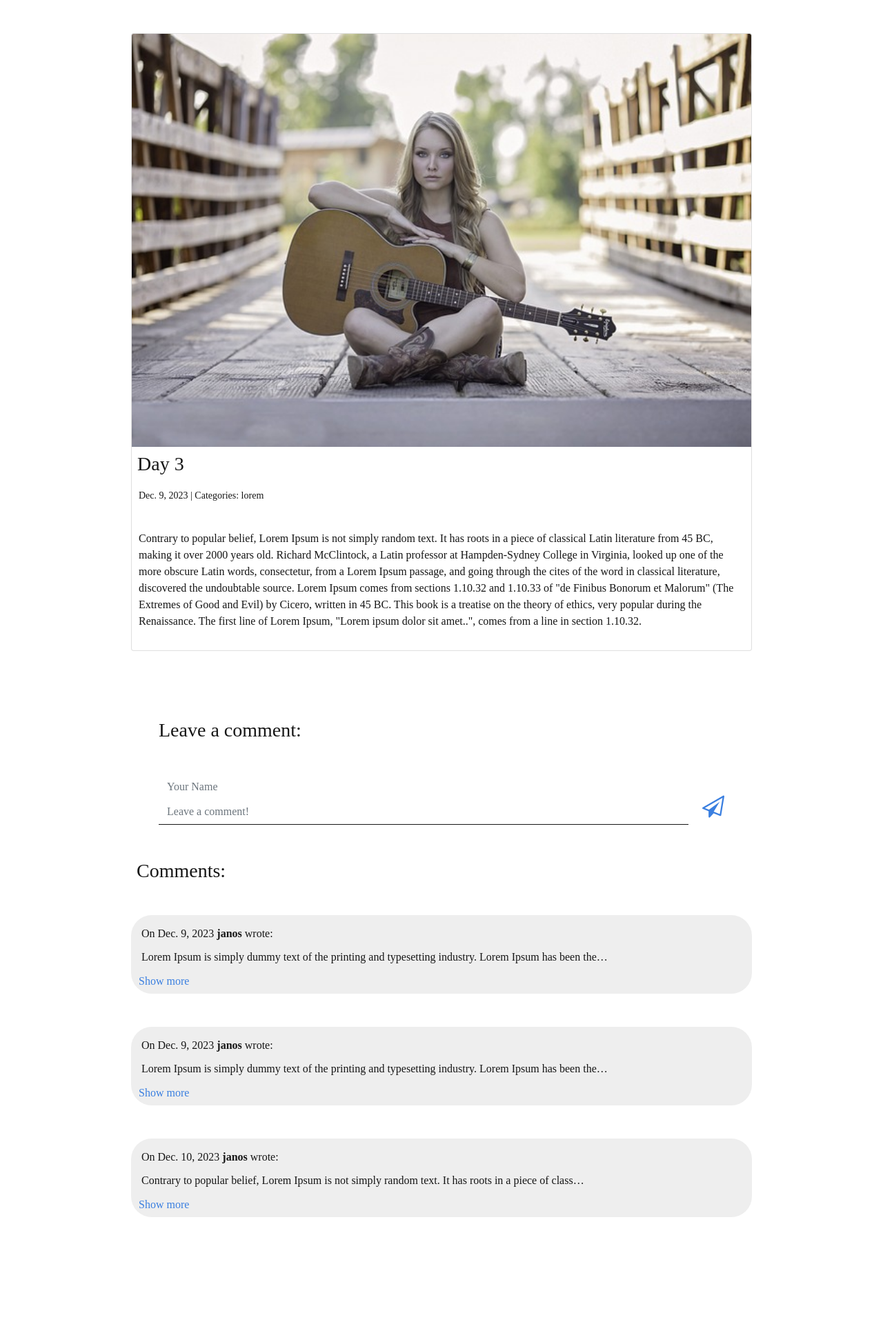
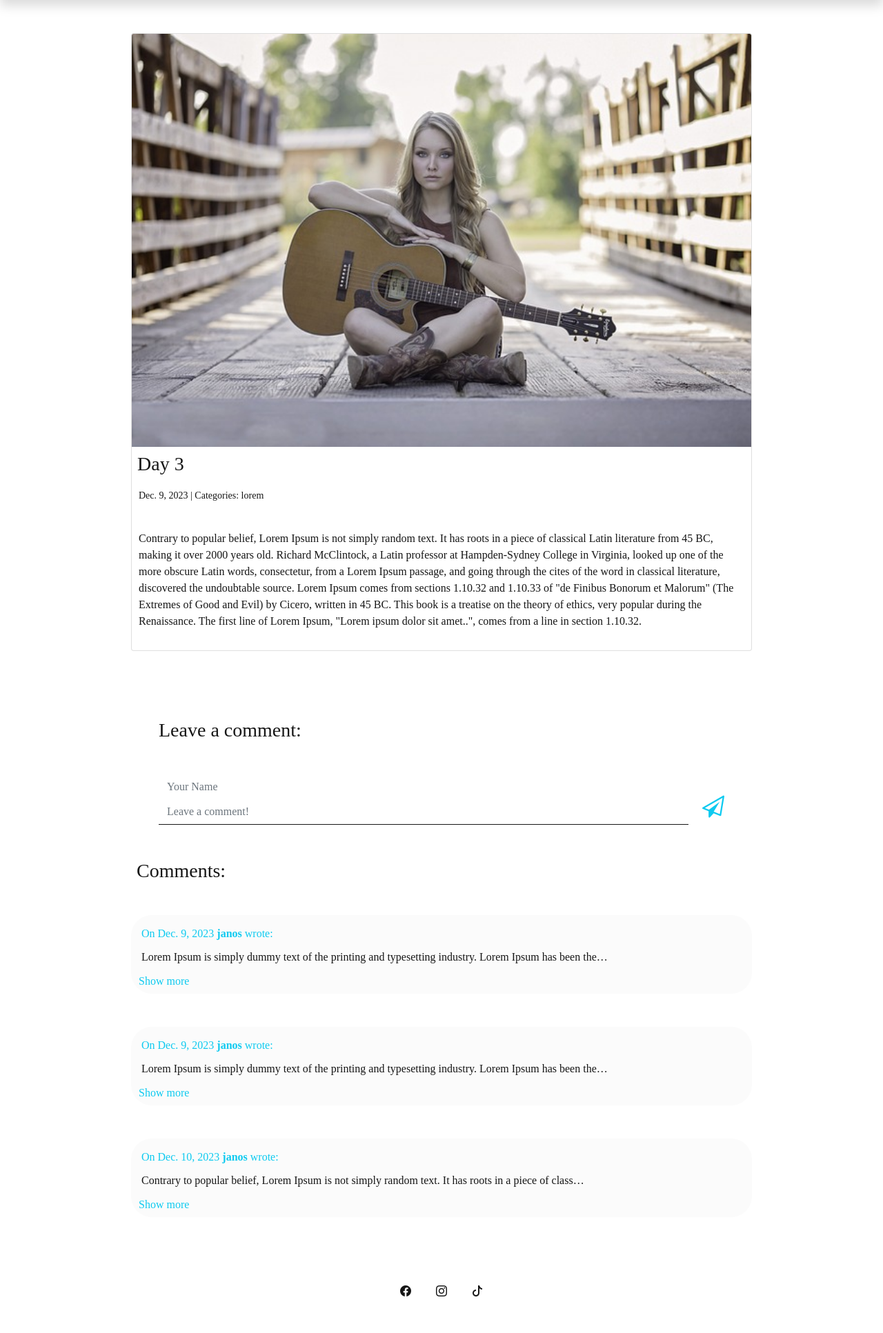
Before and after one commit to janos870/django-blog, a Django app: page /post/12/ in a window 1280 px wide. Shown: the part 118-2051 px from the top of the page at 69% size. Before the commit the page ends 1883 px from the top, so only its background shows below. Run offline with Django 5.2, Linux system fonts and the light colour scheme; data comes from the database, SQL or seed files in the repository; some web fonts are replaced.

Commit message:
add footer

```diff
--- a/blog/templates/blog/detail.html
+++ b/blog/templates/blog/detail.html
@@ -23,14 +23,14 @@
       <div>{{ form.author }}</div>
       <div class="textarea">{{ form.body }}</div>
     </div>
-    <button class="send-btn" type="submit"><i class="fa fa-send-o fa-2x"></i></button>
+    <button class="send-btn" type="submit"><i class="fa fa-send-o fa-2x text-info"></i></button>
   </form>
 
   <div class="comment-body">
     <h3 class="my-5 ms-2">Comments:</h3>
     {% for comment in comments %}
       <div class="comment-content my-5">
-        <p>
+        <p class="text-info ">
           On {{ comment.created_on.date }} <b>{{ comment.author }}</b> wrote:
         </p>
 
@@ -40,7 +40,7 @@
         </div>
 
         {% if comment.body|length > 100 %}
-        <button id="toggleBtn-{{ comment.id }}" class="toggle-btn" onclick="toggleComment({{ comment.id }})">Show more</button>
+          <button id="toggleBtn-{{ comment.id }}" class="toggle-btn text-info " onclick="toggleComment({{ comment.id }})">Show more</button>
         {% endif %}
       </div>
     {% endfor %}
--- a/blog/templates/blog/index.html
+++ b/blog/templates/blog/index.html
@@ -7,7 +7,7 @@
       <div class="row">
         {% for post in posts %}
           <div class="col-lg-4 col-md-6 col-sm-12">
-            <div class="card">
+            <div class="card shadow">
               {% if post.image %}
                 <img src="{{ post.image.url }}" alt="{{ post.title }} Image" class="card-img-top" />
               {% endif %}
--- a/static/style.css
+++ b/static/style.css
@@ -1,12 +1,12 @@
+/* default styles */
+
 :root {
     --primary-light: #fff;
-    --secondary-light: #eeeeee;
+    --secondary-light: #FBFBFB;
     --primary-dark: #161616;
     --secondary-dark: #1e1e1e;
     --blue: #3a7fe0;
 }
-
-/* default styles */
 
 body {
     font-family: 'ABeeZee';
@@ -23,6 +23,7 @@ a:hover {
     opacity: 0.7;
 }
 
+
 /* post list styles */
 
 .posts .card {
@@ -36,6 +37,7 @@ a:hover {
 .post .card {
     max-width: 900px;
     margin: auto;
+
 }
 .post h3, small, p {
     margin: 10px;
@@ -79,7 +81,6 @@ form {
     border: none;
     background: none;
     cursor: pointer;
-    color: var(--blue);
     transform: scale(1);
     transition: 0.3s;
 }
@@ -102,7 +103,6 @@ form {
 .toggle-btn {
     background: none;
     border: none;
-    color: var(--blue);
 }
 .toggle-btn:hover {
     opacity: 0.7;
@@ -113,13 +113,18 @@ form {
     border-radius: 30px;
 }
 
+/* footer style */
+
+footer a {
+    margin: 10px;
+}
+
 
 @media (max-width: 768px){
     .comment-body {
         width: 90%;
     }
 }
-
 
 
 
@@ -145,12 +150,6 @@ form {
     form i {
         color: var(--primary-light);
     }
-    .send-btn i{
-        color: var(--blue);
-    }
-    .toggle-btn {
-        color: var(--blue);
-    }
     .comment-content {
         background-color: var(--secondary-dark);
     }
--- a/templates/base.html
+++ b/templates/base.html
@@ -11,10 +11,11 @@
     <link href="https://cdn.jsdelivr.net/npm/bootstrap@5.0.2/dist/css/bootstrap.min.css" rel="stylesheet" integrity="sha384-EVSTQN3/azprG1Anm3QDgpJLIm9Nao0Yz1ztcQTwFspd3yD65VohhpuuCOmLASjC" crossorigin="anonymous">
     <link href='https://fonts.googleapis.com/css?family=ABeeZee' rel='stylesheet'>
     <link rel="stylesheet" href="https://cdnjs.cloudflare.com/ajax/libs/font-awesome/4.7.0/css/font-awesome.min.css">
+    <link rel="stylesheet" href="https://cdn.jsdelivr.net/npm/bootstrap-icons@1.11.2/font/bootstrap-icons.min.css">
     <link rel="stylesheet" href="{% static "style.css" %}">
 </head>
 <body>
-    <nav class="navbar py-4">
+    <nav id="myNavbar" class="navbar py-4 navbar-ligh bg-gradient shadow ">
         <div class="container-fluid mx-3">
           <a class="navbar-brand d-flex" href="{% url "blog_index" %}">
             <img src="{% static "favicon_io/favicon-32x32.png" %}" alt="" width="60" class="d-inline-block align-text-center">
@@ -23,11 +24,18 @@
           <a href="{% url "blog_index" %}">Home</a>
         </div>
       </nav>
+
+
     {% block page_title %}{% endblock page_title %}
     {% block page_content %}{% endblock page_content %}
 
+    <footer class="p-5 text-center">
+      <a class="mx-3" href=""><i class="bi bi-facebook"></i></a>
+      <a class="mx-3" href=""><i class="bi bi-instagram"></i></a>
+      <a class="mx-3" href=""><i class="bi bi-tiktok"></i></a>
+    </footer>
+
     <script src="https://cdn.jsdelivr.net/npm/bootstrap@5.0.2/dist/js/bootstrap.bundle.min.js" integrity="sha384-MrcW6ZMFYlzcLA8Nl+NtUVF0sA7MsXsP1UyJoMp4YLEuNSfAP+JcXn/tWtIaxVXM" crossorigin="anonymous"></script>
-
     <script src="{% static "index.js" %}"></script>
 </body>
 </html>
```
